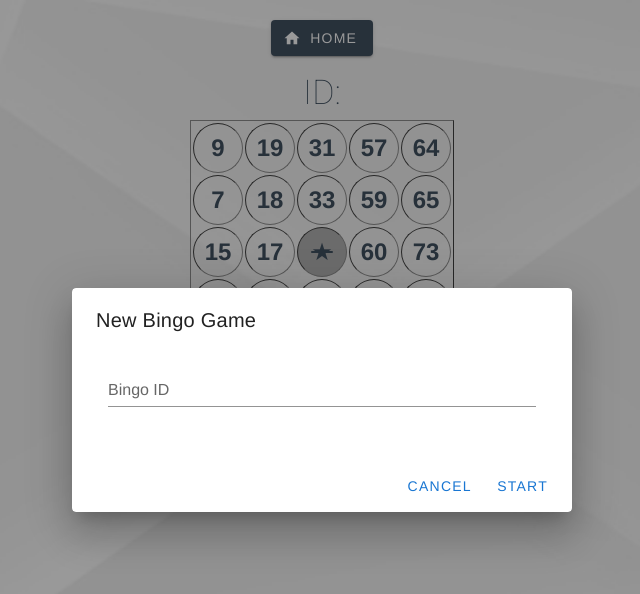
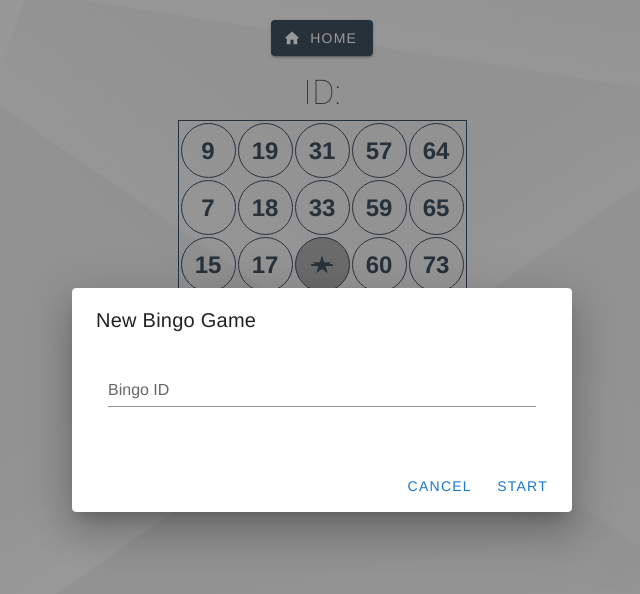
Before and after one commit to AZKZ/bingo, a Vue app: page /player in a window 1280 px wide. Shown: the top 594 px of the page, without its empty margins (318-958 px from the left). Built offline with nearby package versions, Linux system fonts and the light colour scheme.

Commit message:
ビンゴカードの枠線、サイズの変更

```diff
--- a/src/components/Player.vue
+++ b/src/components/Player.vue
@@ -3,7 +3,7 @@
     <home-button />
     <p class='ma-2 text-h4 font-weight-thin' color='info'>ID:{{bingoId}}</p>
     <div class='d-flex justify-center ma-2'>
-      <table border='1'>
+      <table border='1' bordercolor='#2c3e50'>
         <!-- 5行分繰り返す -->
         <tr v-for='recNum of 5' :key='recNum'>
           <!-- 5列分繰り返す -->
@@ -322,8 +322,8 @@ export default {
 .square {
   font-size: 150%;
   font-weight: bold;
-  width: 50px;
-  height: 50px;
+  width: 55px;
+  height: 55px;
   border-radius: 50%;
 }
 .filled {
```
